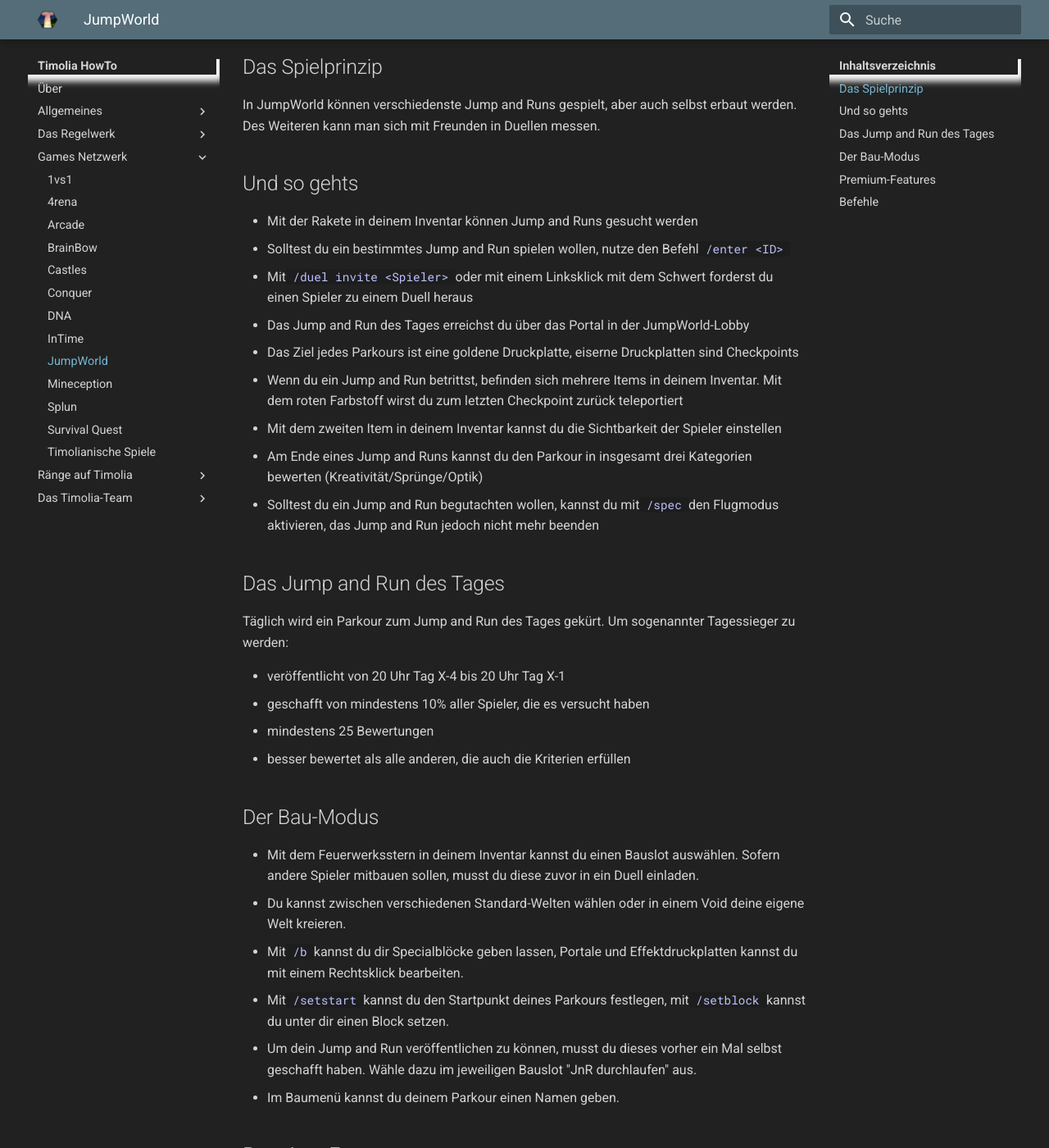
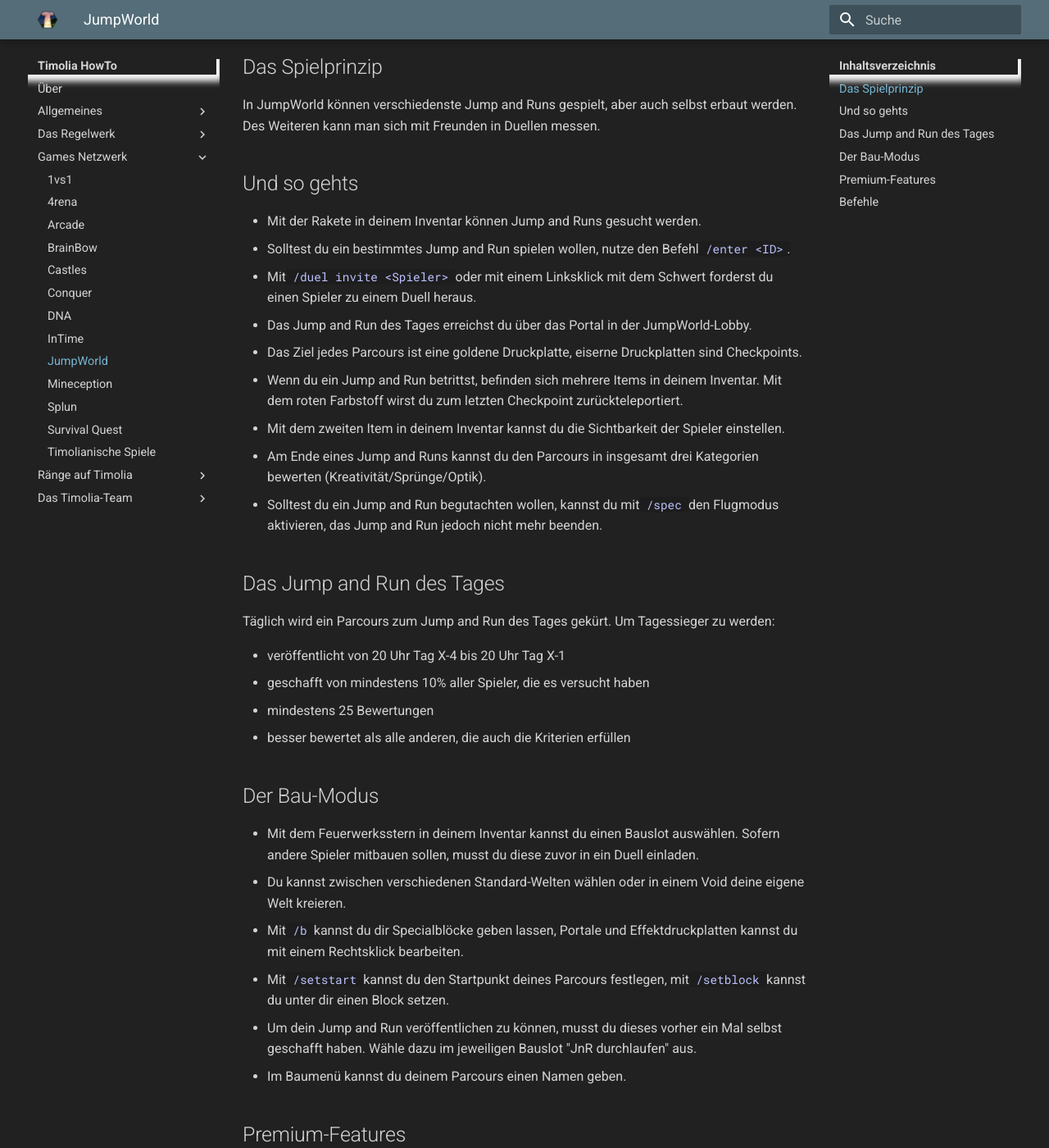
Before and after one commit to TimoliaDE/HowTo, an MkDocs documentation site: the page built from docs/games/jumpworld.md, in a window 1280 px wide and 1400 px high, scrolled down 318 px. Shown: the whole window at 82% size. Built offline with MkDocs 1.6.1 and Material for MkDocs 9.7.7, drawn with Linux system fonts in a browser that asks for light colours; old or Windows-style settings are respelled for this version of MkDocs.

Commit message:
Update jumpworld.md

```diff
--- a/docs/games/jumpworld.md
+++ b/docs/games/jumpworld.md
@@ -4,19 +4,19 @@
 In JumpWorld können verschiedenste Jump and Runs gespielt, aber auch selbst erbaut werden. Des Weiteren kann man sich mit Freunden in Duellen messen.
 
 ## Und so gehts
-- Mit der Rakete in deinem Inventar können Jump and Runs gesucht werden
-- Solltest du ein bestimmtes Jump and Run spielen wollen, nutze den Befehl `/enter <ID>`
-- Mit `/duel invite <Spieler>` oder mit einem Linksklick mit dem Schwert forderst du einen Spieler zu einem Duell heraus
-- Das Jump and Run des Tages erreichst du über das Portal in der JumpWorld-Lobby
-- Das Ziel jedes Parkours ist eine goldene Druckplatte, eiserne Druckplatten sind Checkpoints
-- Wenn du ein Jump and Run betrittst, befinden sich mehrere Items in deinem Inventar. Mit dem roten Farbstoff wirst du zum letzten Checkpoint zurück teleportiert
-- Mit dem zweiten Item in deinem Inventar kannst du die Sichtbarkeit der Spieler einstellen
-- Am Ende eines Jump and Runs kannst du den Parkour in insgesamt drei Kategorien bewerten (Kreativität/Sprünge/Optik)
-- Solltest du ein Jump and Run begutachten wollen, kannst du mit `/spec` den Flugmodus aktivieren, das Jump and Run jedoch nicht mehr beenden
+- Mit der Rakete in deinem Inventar können Jump and Runs gesucht werden.
+- Solltest du ein bestimmtes Jump and Run spielen wollen, nutze den Befehl `/enter <ID>`.
+- Mit `/duel invite <Spieler>` oder mit einem Linksklick mit dem Schwert forderst du einen Spieler zu einem Duell heraus.
+- Das Jump and Run des Tages erreichst du über das Portal in der JumpWorld-Lobby.
+- Das Ziel jedes Parcours ist eine goldene Druckplatte, eiserne Druckplatten sind Checkpoints.
+- Wenn du ein Jump and Run betrittst, befinden sich mehrere Items in deinem Inventar. Mit dem roten Farbstoff wirst du zum letzten Checkpoint zurückteleportiert.
+- Mit dem zweiten Item in deinem Inventar kannst du die Sichtbarkeit der Spieler einstellen.
+- Am Ende eines Jump and Runs kannst du den Parcours in insgesamt drei Kategorien bewerten (Kreativität/Sprünge/Optik).
+- Solltest du ein Jump and Run begutachten wollen, kannst du mit `/spec` den Flugmodus aktivieren, das Jump and Run jedoch nicht mehr beenden.
 
 ## Das Jump and Run des Tages
-Täglich wird ein Parkour zum Jump and Run des Tages gekürt.
-Um sogenannter Tagessieger zu werden:
+Täglich wird ein Parcours zum Jump and Run des Tages gekürt.
+Um Tagessieger zu werden:
 
 - veröffentlicht von 20 Uhr Tag X-4 bis 20 Uhr Tag X-1
 - geschafft von mindestens 10% aller Spieler, die es versucht haben
@@ -27,9 +27,9 @@ Um sogenannter Tagessieger zu werden:
 - Mit dem Feuerwerksstern in deinem Inventar kannst du einen Bauslot auswählen. Sofern andere Spieler mitbauen sollen, musst du diese zuvor in ein Duell einladen.
 - Du kannst zwischen verschiedenen Standard-Welten wählen oder in einem Void deine eigene Welt kreieren.
 - Mit `/b` kannst du dir Specialblöcke geben lassen, Portale und Effektdruckplatten kannst du mit einem Rechtsklick bearbeiten.
-- Mit `/setstart` kannst du den Startpunkt deines Parkours festlegen, mit `/setblock` kannst du unter dir einen Block setzen.
+- Mit `/setstart` kannst du den Startpunkt deines Parcours festlegen, mit `/setblock` kannst du unter dir einen Block setzen.
 - Um dein Jump and Run veröffentlichen zu können, musst du dieses vorher ein Mal selbst geschafft haben. Wähle dazu im jeweiligen Bauslot "JnR durchlaufen" aus.
-- Im Baumenü kannst du deinem Parkour einen Namen geben.
+- Im Baumenü kannst du deinem Parcours einen Namen geben.
 
 ## Premium-Features
 - Premium-Spieler erhalten bis zu drei mal mehr Pixel.
```
